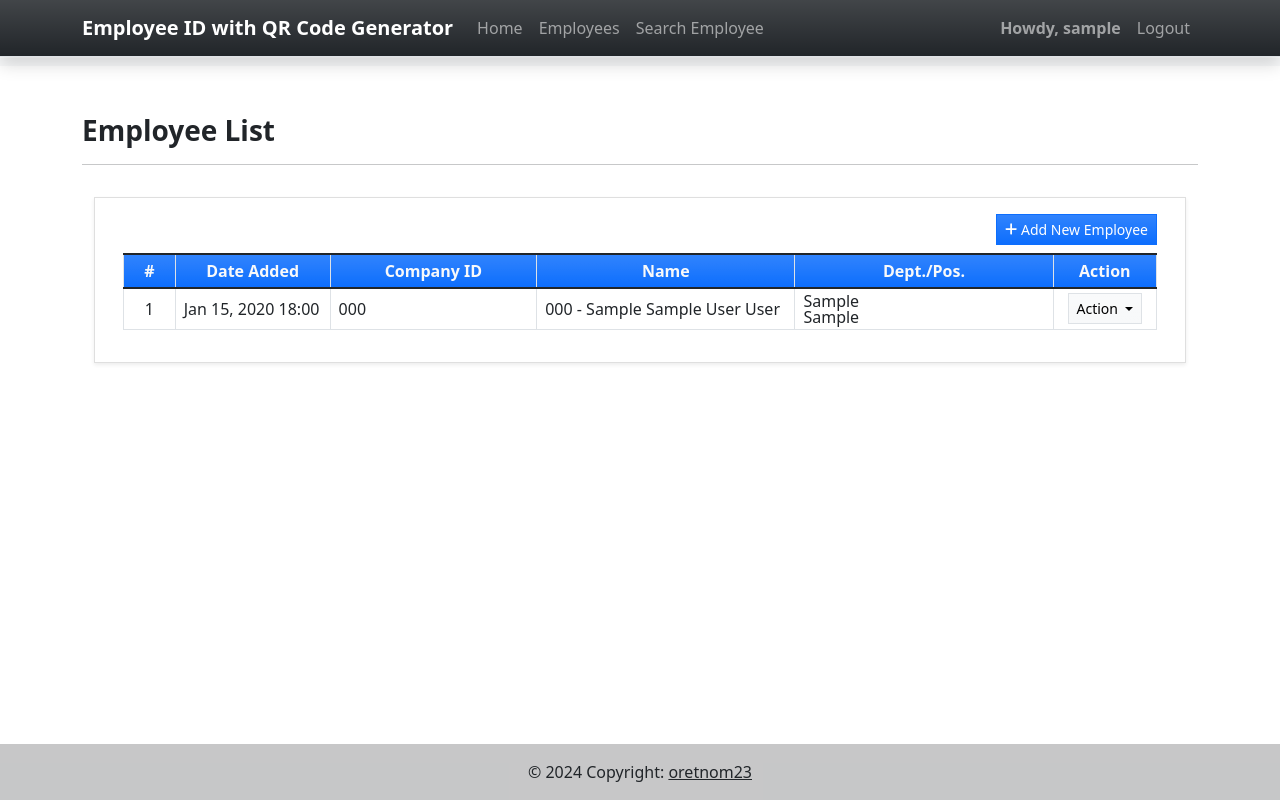
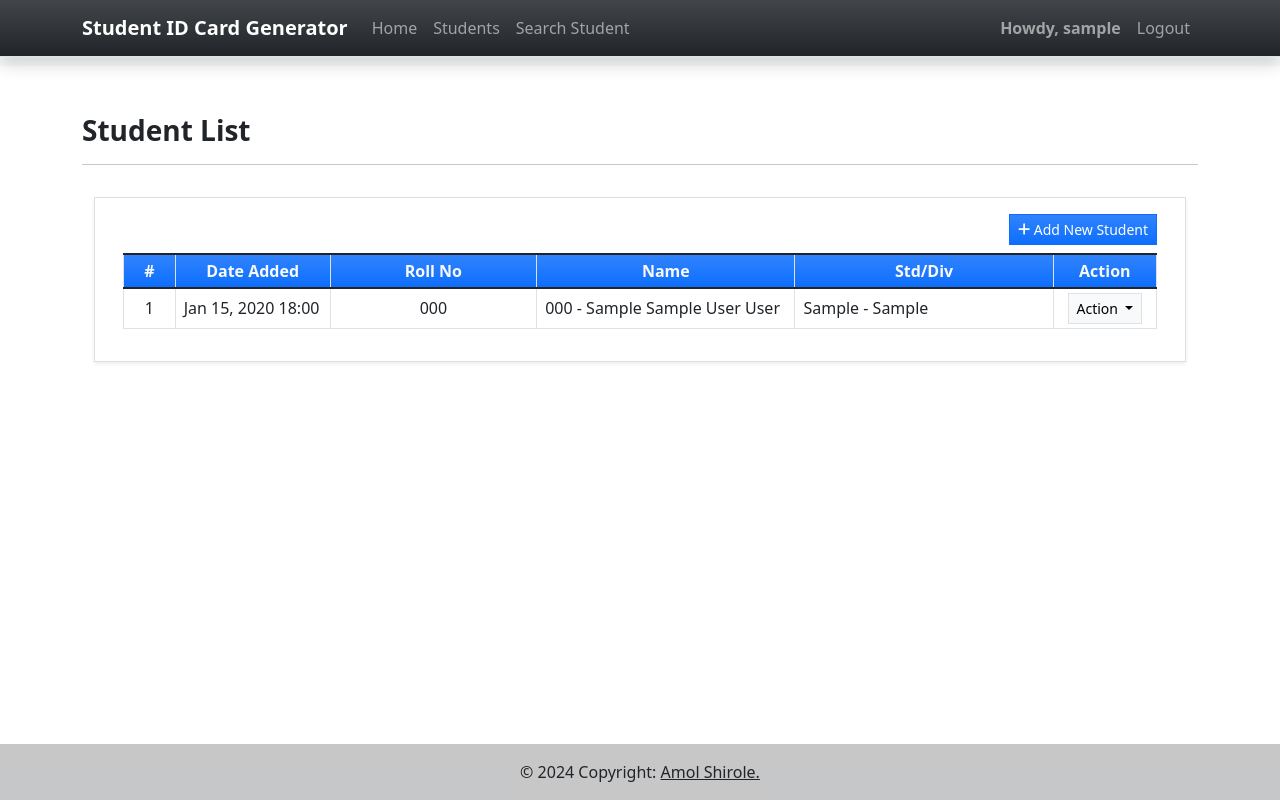
Before and after one commit to amolshirole15/Id-Card-Generation-System, a Django app: page /employee_list in a window 1280 px wide. Run offline with Django 4.2, Linux system fonts and the light colour scheme; a user stored in the database is signed in; tables that the repository leaves empty hold one stand-in row (values such as "Sample post"); parts of the project's set-up code (start-up, migrations or seed data) failed here and were passed over; some libraries are stand-ins or nearby versions.

Commit message:
Differentiate the employee and student in all views

```diff
--- a/eqrApp/templates/base.html
+++ b/eqrApp/templates/base.html
@@ -145,7 +145,7 @@
         <!-- Copyright -->
         <div class="text-center p-3" style="background-color: rgba(0, 0, 0, 0.2);">
             © {% now 'Y' %} Copyright:
-            <a class="text-dark" href="https://sourcecodester.com/tips23" target="_blank">oretnom23</a>
+            <a class="text-dark" href="https://github.com/amolshirole15" target="_blank">Amol Shirole.</a>
         </div>
         <!-- Copyright -->
     </footer>
--- a/eqrApp/templates/employee_list.html
+++ b/eqrApp/templates/employee_list.html
@@ -8,8 +8,12 @@
         <div class="card rounded-0 shadow-sm blur">
             <div class="card-body">
                 <div class="container-fluid">
+                    <!-- Hidden elements to store the titles -->
+                    <input type="hidden" id="viewIdTitle" value="{% if isCompany %}View Employee ID{% else %}View Student ID{% endif %}">
+                    <input type="hidden" id="viewDetailsTitle" value="{% if isCompany %}View Employee Details{% else %}View Student Details{% endif %}">
+
                     <div class="text-end mb-2">
-                        <a href="{% url 'add-employee' %}" class="btn btn-primary btn-sm rounded-0 bg-gradient"><i class="fa fa-plus"></i> Add New Employee</a>
+                        <a href="{% url 'add-employee' %}" class="btn btn-primary btn-sm rounded-0 bg-gradient"><i class="fa fa-plus"></i> Add New {% if isCompany %}Employee{% else %}Student{% endif %}</a>
                     </div>
                     <table class="table table-stripped table-bordered">
                         <colgroup>
@@ -24,9 +28,9 @@
                             <tr class="bg-primary bg-gradient text-light">
                                 <th class="text-center">#</th>
                                 <th class="text-center">Date Added</th>
-                                <th class="text-center">Company ID</th>
+                                <th class="text-center">{% if isCompany %}Employee ID{% else %}Roll No{% endif %}</th>
                                 <th class="text-center">Name</th>
-                                <th class="text-center">Dept./Pos.</th>
+                                <th class="text-center">{% if isCompany %}Dept/Pos.{% else %}Std/Div{% endif %}</th>
                                 <th class="text-center">Action</th>
                             </tr>
                         </thead>
@@ -35,12 +39,11 @@
                             <tr>
                                 <td class="text-center">{{forloop.counter}}</td>
                                 <td class="">{{ employee.date_created|date:"M d, Y H:i" }}</td>
-                                <td class="">{{employee.employee_code}}</td>
+                                <td class="text-center">{{employee.employee_code}}</td>
                                 <td class="">{{employee}}</td>
                                 <td class="">
                                     <div class="lh-1">
-                                        <div>{{employee.department}}</div>
-                                        <div>{{employee.position}}</div>
+                                        <div>{{employee.department}} - {{employee.position}}</div>
                                     </div>
                                 </td>
                                 <td class="text-center">
@@ -72,11 +75,14 @@
 <script>
     $(function() {
         $('table').find('td, th').addClass('align-middle px-2 py-1')
+        // Get the modal titles from hidden inputs
+        var viewIdTitle = $('#viewIdTitle').val();
+        var viewDetailsTitle = $('#viewDetailsTitle').val();
         $('.view_card').click(function(){
-            uni_modal("View Employee ID", $(this).attr('data-url'),'modal-lg')
+            uni_modal(viewIdTitle, $(this).attr('data-url'),'modal-lg')
         })
         $('.view_detail').click(function(){
-            uni_modal("View Employee Details", $(this).attr('data-url'),'modal-md')
+            uni_modal(viewDetailsTitle, $(this).attr('data-url'),'modal-md')
         })
         $('#uni_modal').on('shown.bs.modal', function() {
             if ($('#id-card').length > 0) {
--- a/eqrApp/templates/home.html
+++ b/eqrApp/templates/home.html
@@ -7,7 +7,7 @@
             <div class="card-body">
                 <div class="container-fluid">
                     <h1 class="text-center">{{employees|intcomma}}</h2>
-                        <h3 class="text-center"><b>Total Employees</b></h3>
+                        <h3 class="text-center"><b>Total {% if isCompany %}Employees{% else %}Students{% endif %}</b></h3>
                 </div>
             </div>
         </div>
--- a/eqrApp/templates/topNavigation.html
+++ b/eqrApp/templates/topNavigation.html
@@ -21,7 +21,7 @@
             <!-- Navbar brand -->
             <a class="navbar-brand" target="_blank" href="./">
                 {% comment %} <img src="{{ MEDIA_URL }}/default/logo.png" height="16" alt="{{ MEDIA_URL }}" loading="lazy" class="bg-white bg-gradient px-1 py-1" style="margin-top: -3px;" /> {% endcomment %}
-                <b>{{system_name}}</b>
+                <b>{% if isCompany %}Employee{% else %}Student{% endif %} ID Card Generator</b>
             </a>
             <button class="navbar-toggler" type="button" data-bs-toggle="collapse" data-bs-target="#navbarExample01" aria-controls="navbarExample01" aria-expanded="false" aria-label="Toggle navigation">
                 <i class="fas fa-bars"></i>
@@ -32,10 +32,10 @@
                         <a class="nav-link" aria-current="page" href="{% url 'home-page' %}">Home</a>
                     </li>
                     <li class="nav-item">
-                        <a class="nav-link" aria-current="page" href="{% url 'employee-page' %}">Employees</a>
+                        <a class="nav-link" aria-current="page" href="{% url 'employee-page' %}">{% if isCompany %}Employees{% else %}Students{% endif %}</a>
                     </li>
                     <li class="nav-item">
-                        <a class="nav-link" id="scanner-link" aria-current="page" href="javascript:void(0)" data_url="{% url 'view-scanner' %}">Search Employee</a>
+                        <a class="nav-link" id="scanner-link" aria-current="page" href="javascript:void(0)" data_url="{% url 'view-scanner' %}">Search {% if isCompany %}Employee{% else %}Student{% endif %}</a>
                     </li>
                 </ul>
 
--- a/eqrApp/views.py
+++ b/eqrApp/views.py
@@ -98,6 +98,7 @@ def home(request):
     context['page_title'] = 'Home'
     employee_list = request.user.profile.employees.all()
     context['employees'] = employee_list.count()
+    context['isCompany'] = request.user.profile.organization_type == 'company'
     return render(request, 'home.html', context)
 
 def logout_user(request):
@@ -108,51 +109,68 @@ def logout_user(request):
 @login_required
 def employee_list(request):
     context =context_data()
+    isCompany = request.user.profile.organization_type == 'company'
     context['page'] = 'employee_list'
-    context['page_title'] = 'Employee List'
+    context['page_title'] = 'Employee List' if isCompany else 'Student List'
     context['employees'] = request.user.profile.employees.all()
+    context['isCompany'] = isCompany
 
     return render(request, 'employee_list.html', context)
 
 @login_required
 def manage_employee(request, pk=None):
     context =context_data()
+    isStudent = request.user.profile.organization_type == 'college'
+    context['isStudent'] = isStudent
     if pk is None:
         context['page'] = 'add_employee'
-        context['page_title'] = 'Add New Employee'
+        context['page_title'] = 'Add New Student' if isStudent else 'Add New Employee'
         context['employee'] = {}
     else:
         context['page'] = 'edit_employee'
-        context['page_title'] = 'Update Employee'
+        context['page_title'] = 'Update Student' if isStudent else 'Update Employee'
         context['employee'] = models.Employee.objects.get(id=pk)
 
     return render(request, 'manage_employee.html', context)
 
 @login_required
 def save_employee(request):
-    resp = { 'status' : 'failed', 'msg' : '' }
-    if not request.method == 'POST':
-        resp['msg'] = "No data has been sent into the request."
+    resp = {'status': 'failed', 'msg': ''}
 
-    else:
-        if request.POST['id'] == '':
+    if request.method == 'POST':
+        employee_id = request.POST.get('id', '')
+        if employee_id:
+            # Updating an existing employee
+            employee = models.Employee.objects.get(id=employee_id)
+            form = forms.SaveEmployee(request.POST, request.FILES, instance=employee)
+        else:
+            # Creating a new employee
             form = forms.SaveEmployee(request.POST, request.FILES)
-        else:
-            employee = models.Employee.objects.get(id = request.POST['id'])
-            form = forms.SaveEmployee(request.POST, request.FILES, instance = employee)
+
         if form.is_valid():
-            form.save()
-            if request.POST['id'] == '':
-                messages.success(request, f"{request.POST['employee_code']} has been added successfully.")
+            employee = form.save(commit=False)
+            # Assign the logged-in user's profile to the employee
+            employee.profile = request.user
+            # Set default avatar if none is provided
+            if not employee.avatar:
+                employee.avatar = 'employee-avatars/avatar.jpg' if employee.gender == 'Male' else 'employee-avatars/avatar_2.png'
+            employee.save()
+
+            if not employee_id:
+                messages.success(request, f"{employee.employee_code} has been added successfully.")
             else:
-                messages.success(request, f"{request.POST['employee_code']} has been updated successfully.")
+                messages.success(request, f"{employee.employee_code} has been updated successfully.")
+
             resp['status'] = 'success'
         else:
             for field in form:
                 for error in field.errors:
-                    if not resp['msg'] == '':
-                        resp['msg'] += str("<br />")
-                    resp['msg'] += str(f"[{field.label}] {error}")
+                    if resp['msg']:
+                        resp['msg'] += "<br />"
+                    resp['msg'] += f"[{field.label}] {error}"
+
+    else:
+        resp['msg'] = "No data has been sent into the request."
 
     return HttpResponse(json.dumps(resp), content_type="application/json")
 
@@ -163,6 +181,8 @@ def view_card(request, pk =None):
     else:
         context = context_data()
         context['employee'] = models.Employee.objects.get(id=pk)
+        context['isCompany'] = request.user.profile.organization_type == 'company'
+        context['organization'] = request.user.profile
         return render(request, 'view_id.html', context)
 
 @login_required
@@ -178,6 +198,7 @@ def view_details(request, code = None):
     else:
         context = context_data()
         context['employee'] = models.Employee.objects.get(employee_code=code)
+        context['isCompany'] = request.user.profile.organization_type == 'company'
         return render(request, 'view_details.html', context)
 
 @login_required
```
Also changed, not shown: eqrApp/templates/manage_employee.html (+6 -6 lines), eqrApp/templates/view_details.html (+4 -4 lines), eqrApp/templates/view_id.html (+7 -7 lines).
